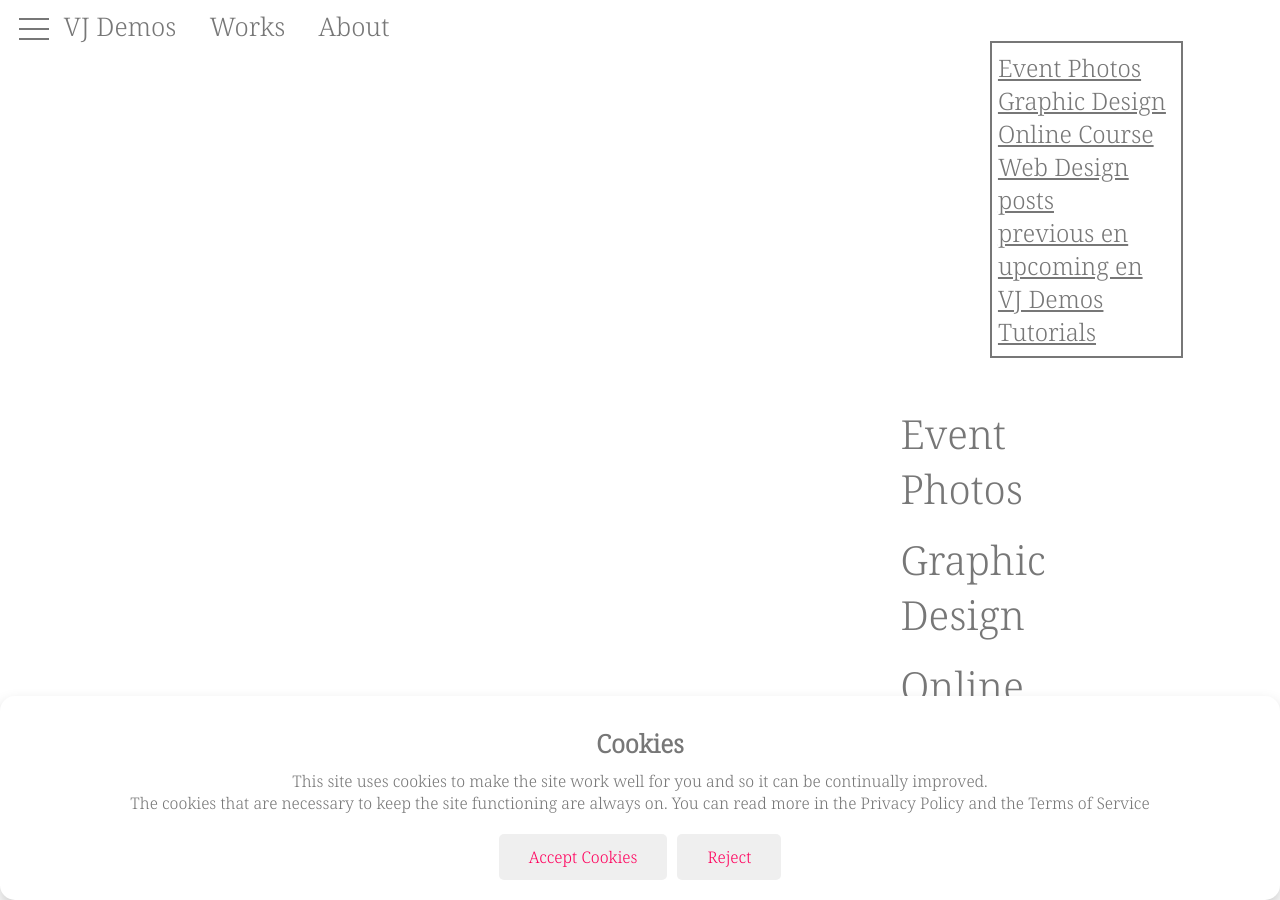
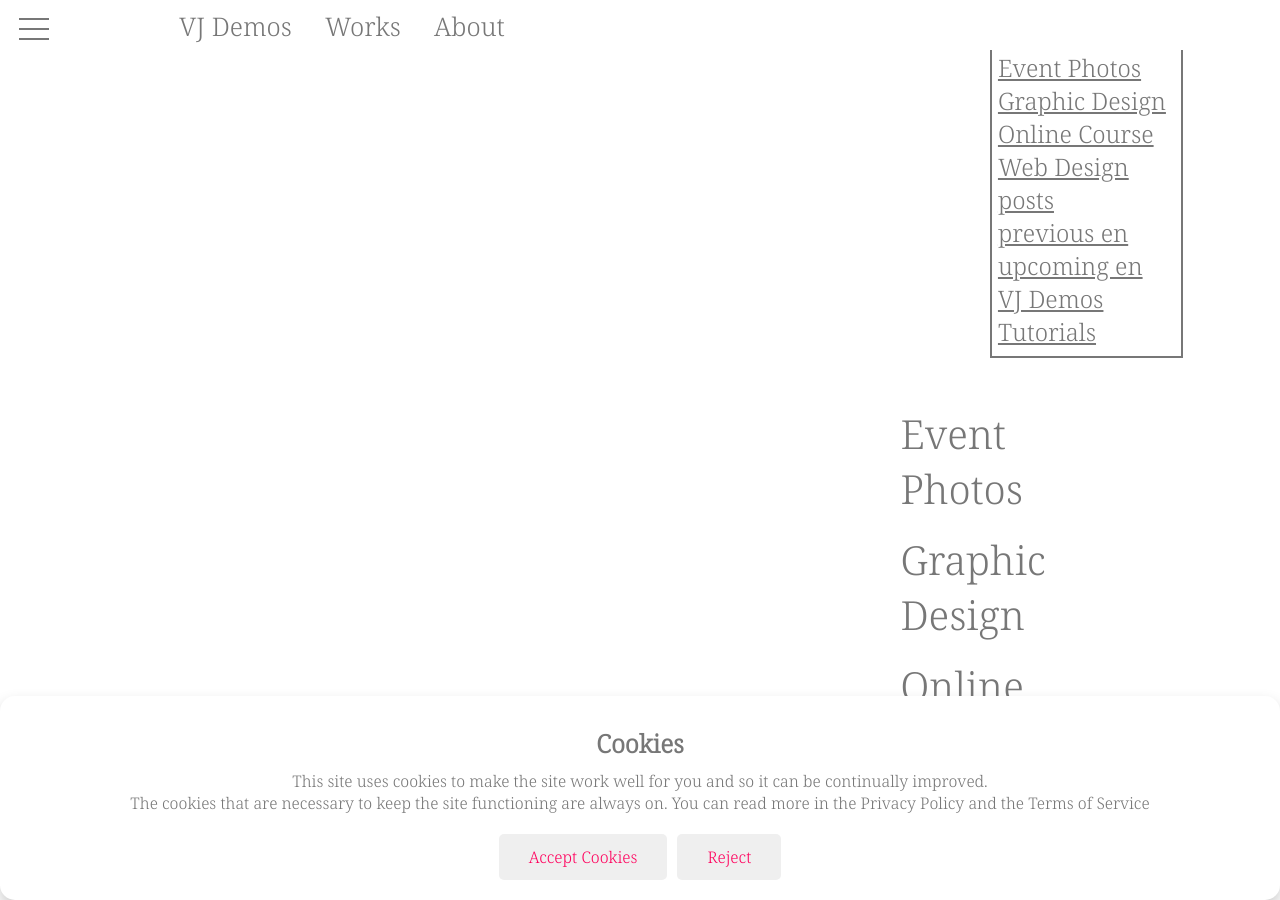
Before and after one commit to twilightcourier/twilightcourier.github.io, a Jekyll site: the page built from index.html, in a window 1280 px wide and 900 px high. Built offline with Jekyll 4.4.1, drawn with Linux system fonts in a browser that asks for light colours.

Commit message:
removed flex container from nav bar items

```diff
--- a/_includes/header.html
+++ b/_includes/header.html
@@ -1,4 +1,4 @@
-<div class="child-header-nav-button">
+
         <div class="child-bars">
 
                 <div class="menu-icon">
@@ -24,7 +24,3 @@
 
 
         </div>
-
-
-
-</div>
--- a/css/header.css
+++ b/css/header.css
@@ -14,6 +14,7 @@
     background-color: #ffffff00;
     width: 100%;
     visibility: hidden;
+    left: 14%;
 
 }
 
@@ -32,14 +33,6 @@
     text-decoration: underline;
 }
 
-.child-header-nav-button {
-    display: flex;
-    flex-direction: row;
-    gap: 50px;
-    grid-template-areas: "bars" "links";
-
-
-}
 
 .child-bars {
     grid-area: bars;
@@ -84,7 +77,6 @@
         padding-bottom: 4.5%;
         gap: 1.3em;
         width: 100%;
-        background-color: #ffffff;
         font-size: 1.6rem;
 
     }
--- a/css/style.css
+++ b/css/style.css
@@ -47,7 +47,7 @@
     grid-area: top_divide;
     width: 100%;
     background-color: #ffffff;
-    height: 4%;
+    height: 5.5%;
     position: fixed;
     top: 0;
     z-index: 2;
```
